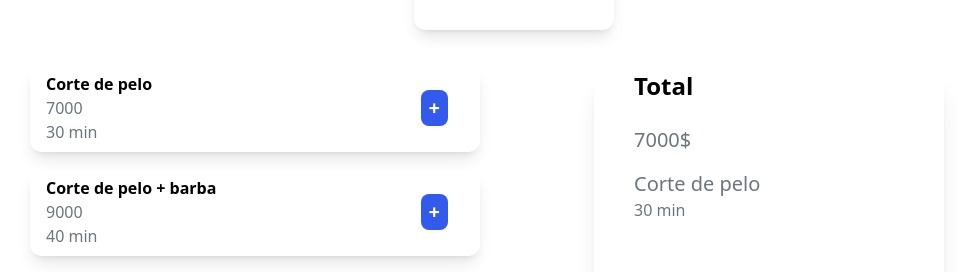
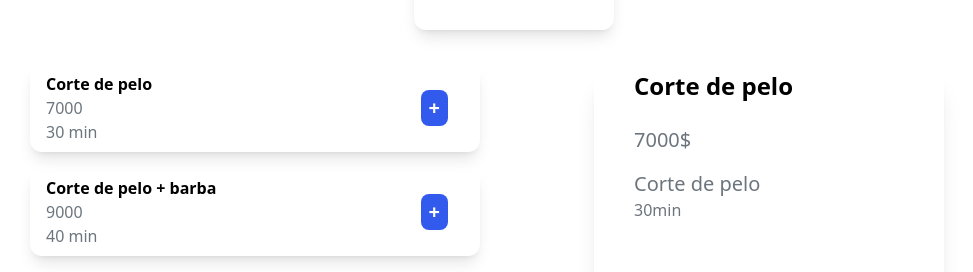
Before and after one commit to leasabus/turnera-front-user, a React (Vite) app: page /services in a window 1280 px wide. Shown: the part 194-466 px from the top of the page, without its empty margins (126-1099 px from the left). Built offline with nearby package versions, Linux system fonts and the light colour scheme.

Commit message:
select service && save in session storage

```diff
--- a/src/components/selectServices/ServicesList.tsx
+++ b/src/components/selectServices/ServicesList.tsx
@@ -5,9 +5,16 @@ interface Props {
   name: string;
   price: number;
   time: string;
+  onSelect: () => void;
 }
 
-export const ServicesList: React.FC<Props> = ({ id, name, price, time }) => {
+export const ServicesList: React.FC<Props> = ({
+  id,
+  name,
+  price,
+  time,
+  onSelect,
+}) => {
   return (
     <div className="flex flex-row items-center justify-between w-[100%] md:w-[450px] shadow-lg rounded-xl py-2 px-4">
       <div className="flex flex-col items-start" key={id}>
@@ -16,7 +23,10 @@ export const ServicesList: React.FC<Props> = ({ id, name, price, time }) => {
         <span className="text-gray">{time}</span>
       </div>
       <div className="p-4 flex items-center justify-center">
-        <button className="bg-blue py-1 px-2 rounded-lg text-white font-bold text-xl">
+        <button
+          onClick={onSelect}
+          className="bg-blue py-1 px-2 rounded-lg text-white font-bold text-xl"
+        >
           +
         </button>
       </div>
--- a/src/components/selectServices/ServicesSelection.tsx
+++ b/src/components/selectServices/ServicesSelection.tsx
@@ -1,13 +1,25 @@
-//Todo: informacion dinamica recuperada de la seleccion de servicio
-export const ServicesSelection = () => {
+import React from "react";
+import { Services } from "../../data/fakeData";
+
+interface ServicesSelectionProps {
+  service: Services | null;
+}
+
+export const ServicesSelection: React.FC<ServicesSelectionProps> = ({
+  service,
+}) => {
+  if (!service) {
+    console.log("No hay servicios disponibles para mostrar");
+  }
+
   return (
     <>
       <div className="flex flex-col items-start justify-center w-full rounded ">
-        <span className="font-bold text-2xl">Total</span>
+        <span className="font-bold text-2xl">{service?.name}</span>
         <div className="flex flex-col mt-6 ">
-          <span className="text-xl text-gray">7000$</span>
-          <span className="text-xl mt-4 text-gray">Corte de pelo</span>
-          <span className="text-md text-gray">30 min</span>
+          <span className="text-xl text-gray">{service?.price}$</span>
+          <span className="text-xl mt-4 text-gray">{service?.name}</span>
+          <span className="text-md text-gray">{service?.time}</span>
         </div>
 
         <button className="relative top-[25%] md:top-[50%] left-[30%] bg-blue text-white font-bold px-2 py-1  rounded">
--- a/src/pages/selectServices/SelectServices.tsx
+++ b/src/pages/selectServices/SelectServices.tsx
@@ -1,11 +1,30 @@
 import { Link } from "react-router-dom";
 import { useBranch } from "../../context/centerContext";
-import { services } from "../../data/fakeData";
+import { Services, services } from "../../data/fakeData";
 import { ServicesList } from "../../components/selectServices/ServicesList";
 import { ServicesSelection } from "../../components/selectServices/ServicesSelection";
+import { useEffect, useState } from "react";
 
 export const SelectServices = () => {
   const { selectedBranch } = useBranch();
+  const [selectedService, setSelectedService] = useState<Services | null>({
+    name: "Corte de pelo",
+    price: 7000,
+    time: "30min",
+    id: "4",
+  });
+
+  useEffect(() => {
+    const savedService = sessionStorage.getItem("selectedService");
+    if (savedService) {
+      setSelectedService(JSON.parse(savedService));
+    }
+  }, []);
+
+  const handleServiceSelect = (service: Services) => {
+    setSelectedService(service);
+    sessionStorage.setItem("selectedService", JSON.stringify(service));
+  };
 
   return (
     <section className="flex flex-col items-center justify-center w-full p-4">
@@ -32,11 +51,13 @@ export const SelectServices = () => {
               price={service.price}
               time={service.time}
               id={service.id}
+              key={service.id}
+              onSelect={() => handleServiceSelect(service)}
             />
           ))}
         </div>
         <div className=" rounded-xl h-[250px] md:h-[300px] w-[100%] md:w-[350px]  mt-10 flex flex-col items-start justify-start shadow-xl px-10">
-          <ServicesSelection />
+          <ServicesSelection service={selectedService} />
         </div>
       </div>
     </section>
```
